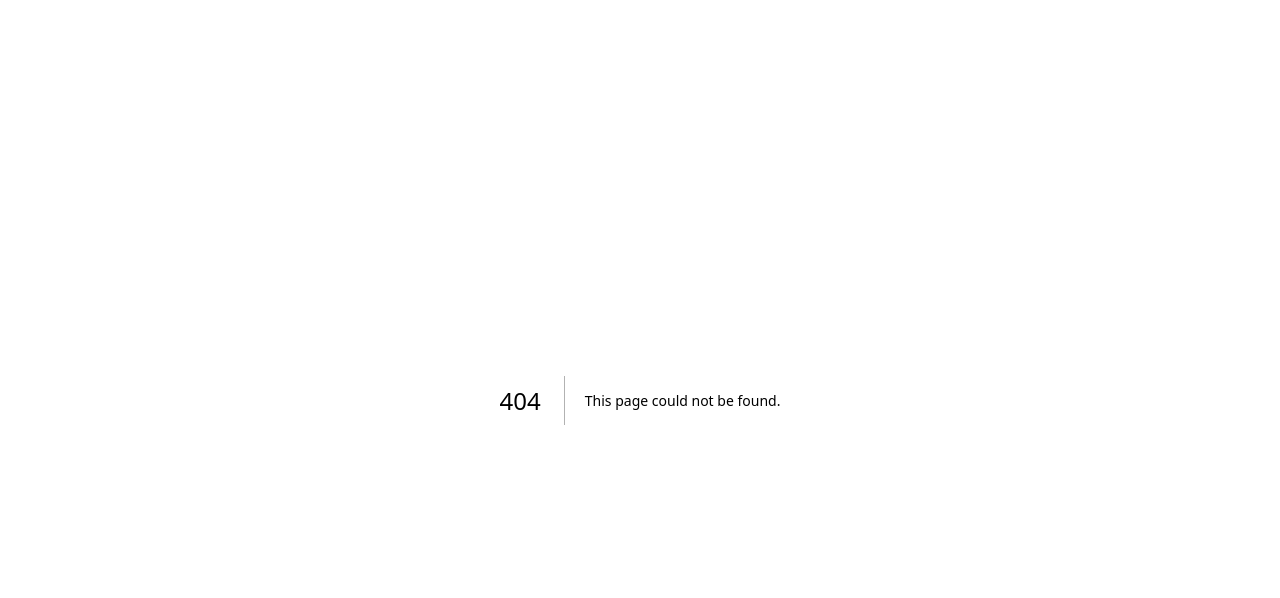
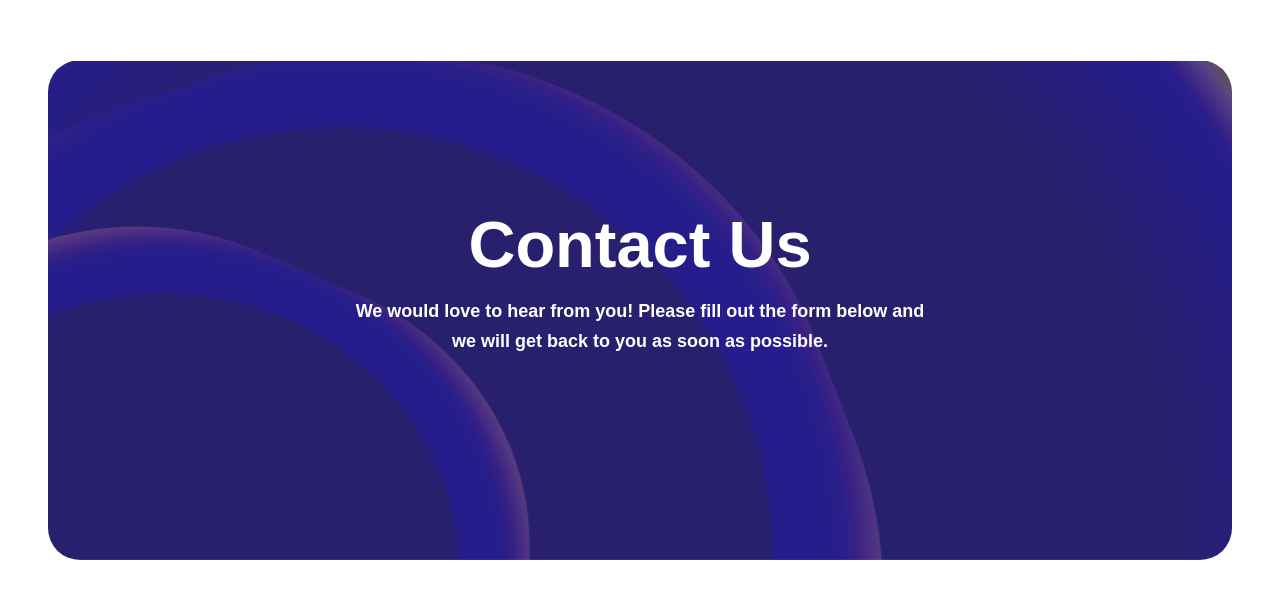
Before and after one commit to Samuel-Tomisin/raenest, a Next.js app: page /contact-us in a window 1280 px wide. Before the commit this address had no page. Shown: the top 598 px of the page. Built offline with nearby package versions, Linux system fonts and the light colour scheme.

Commit message:
new commit

```diff
--- /dev/null
+++ b/app/contact-us/page.tsx
@@ -0,0 +1,20 @@
+"use client"
+
+export default function ContactUs() {
+    return (
+        <div className="bg-white px-4 py-10 sm:px-8 sm:py-12 lg:px-12 lg:py-15">
+            <div className="mx-auto max-w-7xl">
+                <div className="bg-[url('/bg.svg')] bg-cover bg-center bg-no-repeat min-h-[360px] sm:min-h-[420px] lg:h-[500px] rounded-4xl">
+                    <div className="flex flex-col items-center justify-center h-full px-4 py-10 text-center sm:px-8">
+                        <h2 className="text-3xl sm:text-5xl lg:text-[65px] text-white font-semibold leading-tight">
+                            Contact Us
+                        </h2>
+                        <p className="mt-3 max-w-xl text-sm sm:text-base lg:text-[18px] text-white font-semibold leading-relaxed pb-8 sm:pb-12 lg:pb-15">
+                            We would love to hear from you! Please fill out the form below and we will get back to you as soon as possible.
+                        </p>
+                    </div>
+                </div>
+            </div>
+        </div>
+    );
+}
--- a/app/sections/hero.tsx
+++ b/app/sections/hero.tsx
@@ -210,7 +210,7 @@ export default function Hero() {
             />
           </div>
 
-          <RecentTransactionsCard />
+          {/* <RecentTransactionsCard /> */}
         </div>
       </div>
     </section>
```
Also changed, not shown: app/contact us/page.tsx (deleted).
